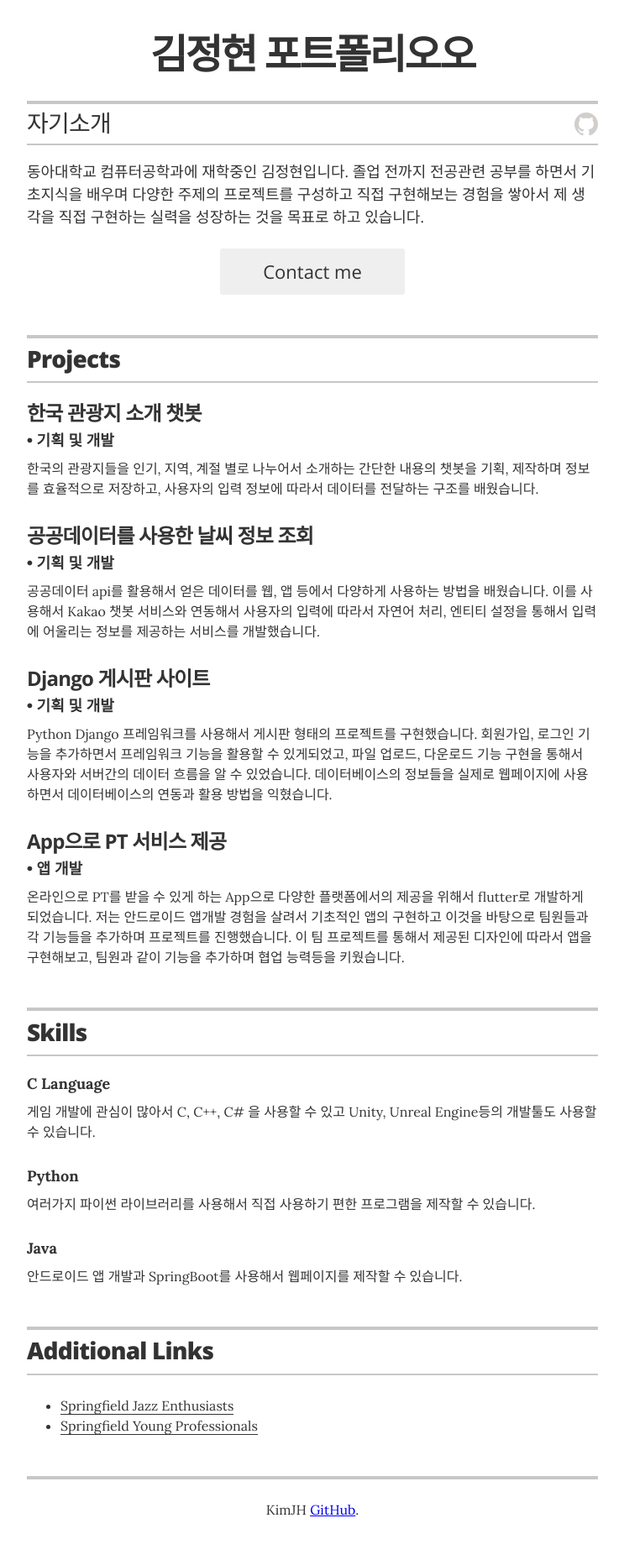
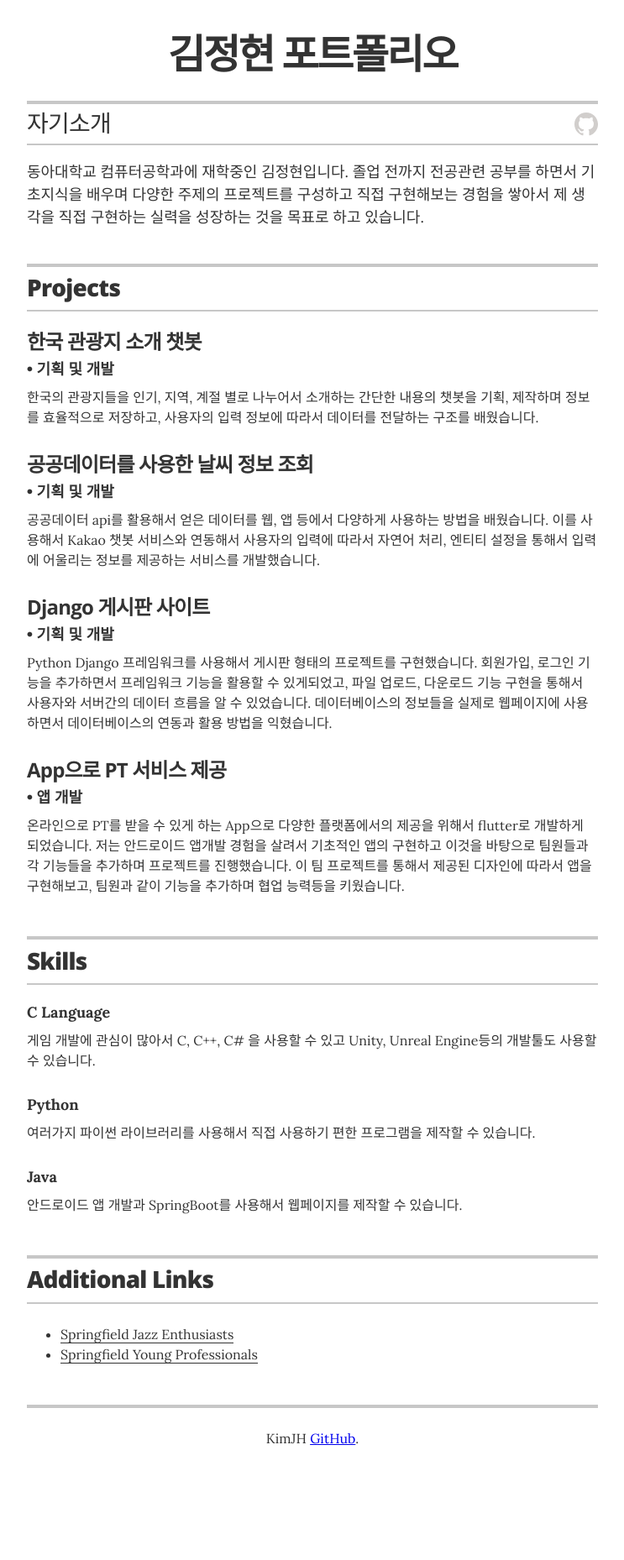
Before and after one commit to Jung-Hyun-DEV/Kimjh.github.io, a Jekyll site: the page built from index.html, in a window 1280 px wide. Shown: the whole page at 84% size, without its empty margins (268-1011 px from the left). Built offline with Jekyll 4.4.1, drawn with Linux system fonts in a browser that asks for light colours; after the commit the page ends 1773 px from its top, so only the background shows below that.

Commit message:
remove button

```diff
--- a/_config.yml
+++ b/_config.yml
@@ -1,5 +1,5 @@
 # Site settings
-title: "김정현 포트폴리오 사이트트"
+title: "김정현 포트폴리오 사이트"
 description: ""
 
 # Build settings
@@ -10,7 +10,7 @@ sass:
 
 # Resume settings
 resume_avatar:                  "false"
-resume_name:                    "김정현 포트폴리오오"
+resume_name:                    "김정현 포트폴리오"
 resume_title:                   "자기소개"
 
 # used for the contact button in _layouts/resume.html
--- a/_layouts/resume.html
+++ b/_layouts/resume.html
@@ -39,12 +39,12 @@
           {{ site.resume_header_intro }}
         </div>
 
-        {% if site.resume_looking_for_work == 'yes' %}
+        <!-- {% if site.resume_looking_for_work == 'yes' %}
         <a href="mailto:{{ site.resume_contact_email }}" class="contact-button no-print" itemprop="email">Contact me</a>
         {% elsif site.resume_looking_for_work == 'no' %}
         <a class="contact-button not-looking no-print">I'm not looking for work right now.</a>
         {% else %}
-        {% endif %}
+        {% endif %} -->
 
       </header>
 
```
